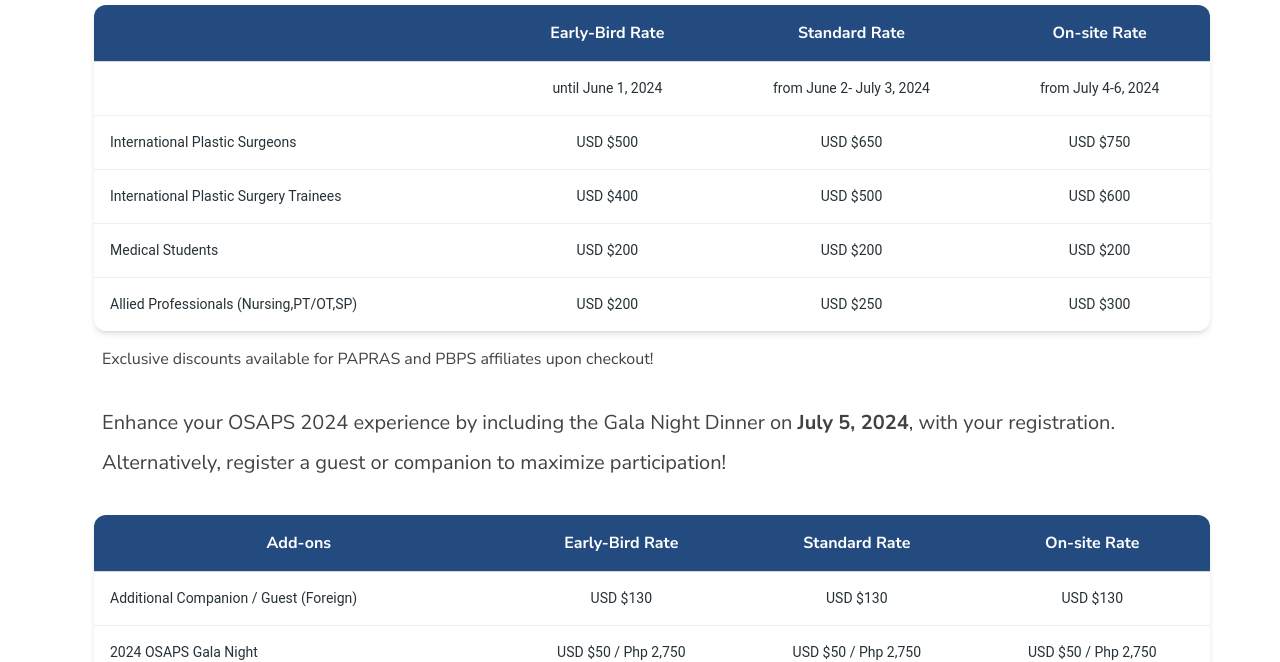
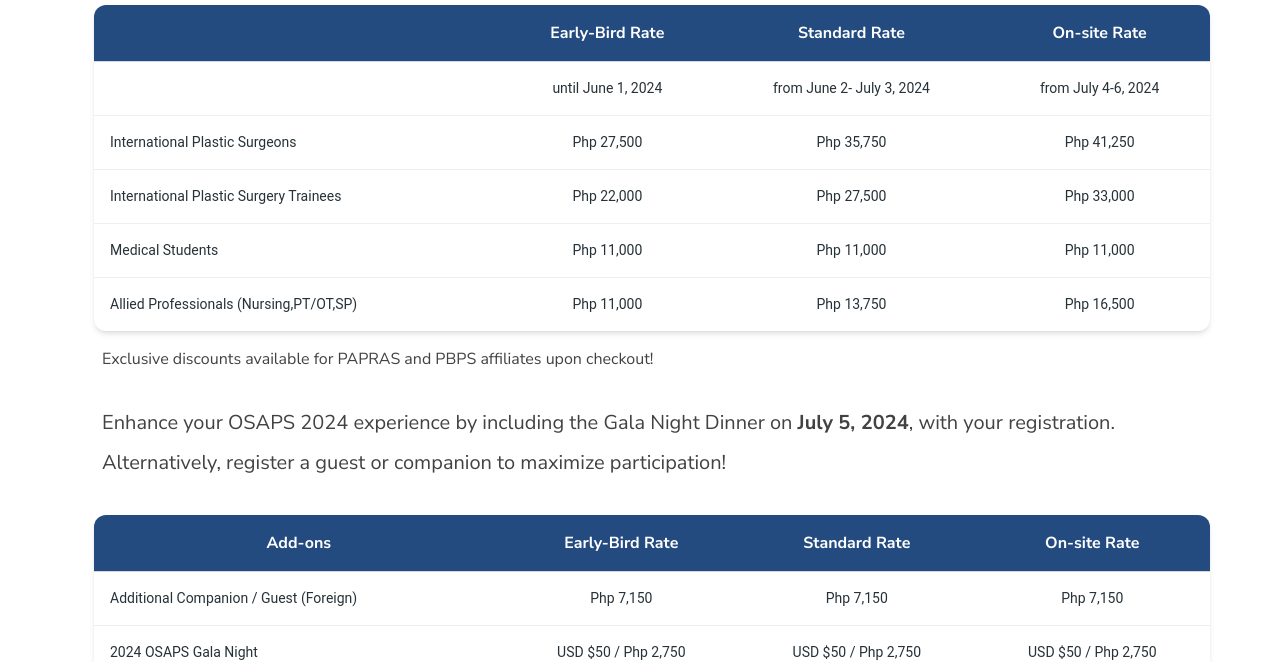
Before and after one commit to boggslabayen/osaps-2024-full, a Next.js app: page /register in a window 1280 px wide. Shown: the part 840-1502 px from the top of the page. Built offline with nearby package versions, Linux system fonts and the light colour scheme.

Commit message:
fixed registration rates

```diff
--- a/app/page.tsx
+++ b/app/page.tsx
@@ -61,7 +61,7 @@
           src={Hero}
           width={0}
           height={0}
-          className="mx-fit h-3/4 mx-auto hidden md:block md:absolute inset-x-0 -top-2 z-0"
+          className="mx-fit h-3/5 mx-auto hidden md:block md:absolute inset-x-0 -top-2 z-0"
           alt="girl smiling"
         />
       </div>
@@ -275,7 +275,7 @@
       <div className="mx-auto max-w-fit lg:max-w-screen-xl my-12 px-4 md:px-0">
         <div className="">
           <h3 className="text-2xl md:text-4xl font-bold text-blue-jay text-center">
-            Why you should attend Harmony in Diversity?
+            Why you should attend OSAPS 2024: Harmony in Diversity?
           </h3>
         </div>
 
--- a/app/ui/components/addonstable.tsx
+++ b/app/ui/components/addonstable.tsx
@@ -1,19 +1,24 @@
 import { Card, Typography } from "../mtwexport";
 
-const TABLE_HEAD = ["Add-ons","Early-Bird Rate", "Standard Rate", "On-site Rate" ];
+const TABLE_HEAD = [
+  "Add-ons",
+  "Early-Bird Rate",
+  "Standard Rate",
+  "On-site Rate",
+];
 
 const TABLE_ROWS = [
   {
     type: "Additional Companion / Guest (Foreign)",
-    ebrate: "USD $130",
-    srate: "USD $130",
-    osrate: "USD $130"
+    ebrate: "Php 7,150",
+    srate: "Php 7,150",
+    osrate: "Php 7,150",
   },
   {
     type: "2024 OSAPS Gala Night",
     ebrate: "USD $50 / Php 2,750",
     srate: "USD $50 / Php 2,750",
-    osrate: "USD $50 / Php 2,750"
+    osrate: "USD $50 / Php 2,750",
   },
 ];
 
@@ -26,11 +31,8 @@
             {TABLE_HEAD.map((head) => (
               <th
                 key={head}
-                className="border-b border-blue-gray-100 bg-blue-jay p-4"
-              >
+                className="border-b border-blue-gray-100 bg-blue-jay p-4">
                 <h3 className="font-bold text-center text-white">{head}</h3>
-
-
               </th>
             ))}
           </tr>
@@ -46,8 +48,7 @@
                   <Typography
                     variant="small"
                     color="blue-gray"
-                    className="font-normal"
-                  >
+                    className="font-normal">
                     {type}
                   </Typography>
                 </td>
@@ -55,8 +56,7 @@
                   <Typography
                     variant="small"
                     color="blue-gray"
-                    className="font-normal text-center"
-                  >
+                    className="font-normal text-center">
                     {ebrate}
                   </Typography>
                 </td>
@@ -64,8 +64,7 @@
                   <Typography
                     variant="small"
                     color="blue-gray"
-                    className="font-normal text-center"
-                  >
+                    className="font-normal text-center">
                     {srate}
                   </Typography>
                 </td>
@@ -73,8 +72,7 @@
                   <Typography
                     variant="small"
                     color="blue-gray"
-                    className="font-normal text-center"
-                  >
+                    className="font-normal text-center">
                     {osrate}
                   </Typography>
                 </td>
@@ -84,6 +82,5 @@
         </tbody>
       </table>
     </Card>
-
   );
 }
--- a/app/ui/components/pricingtable.tsx
+++ b/app/ui/components/pricingtable.tsx
@@ -1,37 +1,37 @@
 import { Card, Typography } from "../mtwexport";
 
-const TABLE_HEAD = ["","Early-Bird Rate", "Standard Rate", "On-site Rate" ];
+const TABLE_HEAD = ["", "Early-Bird Rate", "Standard Rate", "On-site Rate"];
 
 const TABLE_ROWS = [
   {
     type: "",
     ebrate: "until June 1, 2024",
     srate: "from June 2- July 3, 2024",
-    osrate: "from July 4-6, 2024"
+    osrate: "from July 4-6, 2024",
   },
   {
     type: "International Plastic Surgeons",
-    ebrate: "USD $500",
-    srate: "USD $650",
-    osrate: "USD $750"
+    ebrate: "Php 27,500",
+    srate: "Php 35,750",
+    osrate: "Php 41,250",
   },
   {
     type: "International Plastic Surgery Trainees",
-    ebrate: "USD $400",
-    srate: "USD $500",
-    osrate: "USD $600"
+    ebrate: "Php 22,000",
+    srate: "Php 27,500",
+    osrate: "Php 33,000",
   },
   {
     type: "Medical Students",
-    ebrate: "USD $200",
-    srate: "USD $200",
-    osrate: "USD $200"
+    ebrate: "Php 11,000",
+    srate: "Php 11,000",
+    osrate: "Php 11,000",
   },
   {
     type: "Allied Professionals (Nursing,PT/OT,SP)",
-    ebrate: "USD $200",
-    srate: "USD $250",
-    osrate: "USD $300"
+    ebrate: "Php 11,000",
+    srate: "Php 13,750",
+    osrate: "Php 16,500",
   },
 ];
 
@@ -44,11 +44,8 @@
             {TABLE_HEAD.map((head) => (
               <th
                 key={head}
-                className="border-b border-blue-gray-100 bg-blue-jay p-4"
-              >
+                className="border-b border-blue-gray-100 bg-blue-jay p-4">
                 <h3 className="font-bold text-center text-white">{head}</h3>
-
-
               </th>
             ))}
           </tr>
@@ -64,8 +61,7 @@
                   <Typography
                     variant="small"
                     color="blue-gray"
-                    className="font-normal"
-                  >
+                    className="font-normal">
                     {type}
                   </Typography>
                 </td>
@@ -73,8 +69,7 @@
                   <Typography
                     variant="small"
                     color="blue-gray"
-                    className="font-normal text-center"
-                  >
+                    className="font-normal text-center">
                     {ebrate}
                   </Typography>
                 </td>
@@ -82,8 +77,7 @@
                   <Typography
                     variant="small"
                     color="blue-gray"
-                    className="font-normal text-center"
-                  >
+                    className="font-normal text-center">
                     {srate}
                   </Typography>
                 </td>
@@ -91,8 +85,7 @@
                   <Typography
                     variant="small"
                     color="blue-gray"
-                    className="font-normal text-center"
-                  >
+                    className="font-normal text-center">
                     {osrate}
                   </Typography>
                 </td>
@@ -102,6 +95,5 @@
         </tbody>
       </table>
     </Card>
-
   );
 }
```
